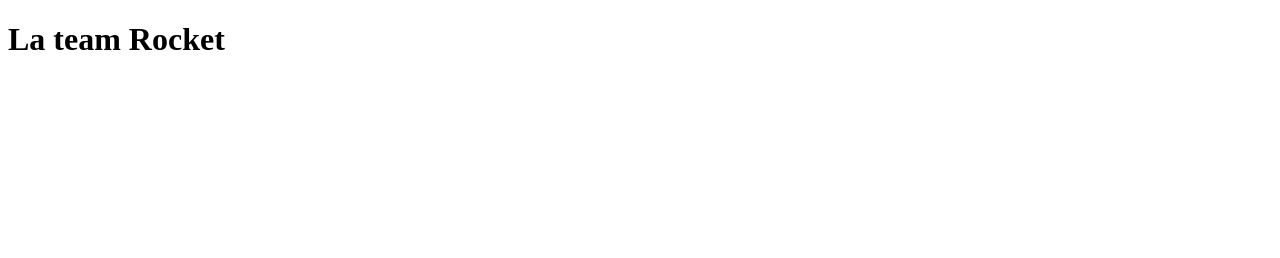
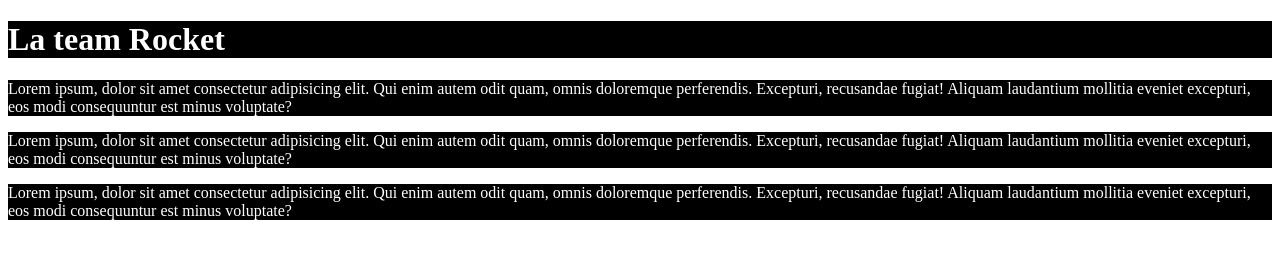
Before and after one commit to wahimhilal/lateamrocket, a plain HTML site: page index.html in a window 1280 px wide. Drawn offline with Linux system fonts and the light colour scheme.

Commit message:
ajout du fichier css et coloration du texte et de son arrière-plan

```diff
--- a/index.html
+++ b/index.html
@@ -5,15 +5,22 @@
     <meta http-equiv="X-UA-Compatible" content="IE=edge">
     <meta name="viewport" content="width=device-width, initial-scale=1.0">
     <title>Document</title>
+    <link rel="stylesheet" href="./style.css">
 </head>
 <body>
     <header>
         <h1>La team Rocket</h1>
     </header>
     <main>
-        <section></section>
-        <section></section>
-        <section></section>
+        <section>
+            <p>Lorem ipsum, dolor sit amet consectetur adipisicing elit. Qui enim autem odit quam, omnis doloremque perferendis. Excepturi, recusandae fugiat! Aliquam laudantium mollitia eveniet excepturi, eos modi consequuntur est minus voluptate?</p>
+        </section>
+        <section>
+            <p>Lorem ipsum, dolor sit amet consectetur adipisicing elit. Qui enim autem odit quam, omnis doloremque perferendis. Excepturi, recusandae fugiat! Aliquam laudantium mollitia eveniet excepturi, eos modi consequuntur est minus voluptate?</p>
+        </section>
+        <section>
+            <p>Lorem ipsum, dolor sit amet consectetur adipisicing elit. Qui enim autem odit quam, omnis doloremque perferendis. Excepturi, recusandae fugiat! Aliquam laudantium mollitia eveniet excepturi, eos modi consequuntur est minus voluptate?</p>
+        </section>
     </main>
     <footer></footer>
 </body>
--- /dev/null
+++ b/style.css
@@ -0,0 +1,4 @@
+p, h1 {
+    color: white;
+    background-color: black;
+}
```
